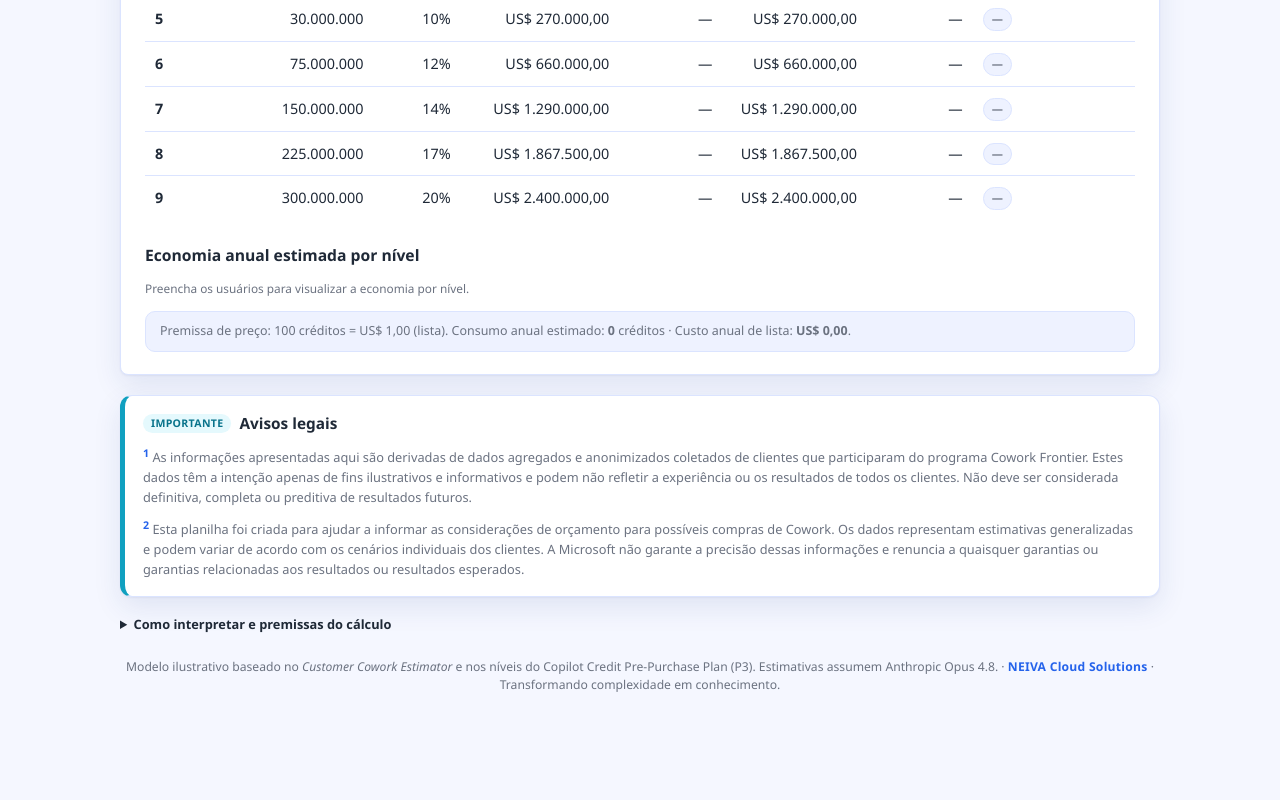
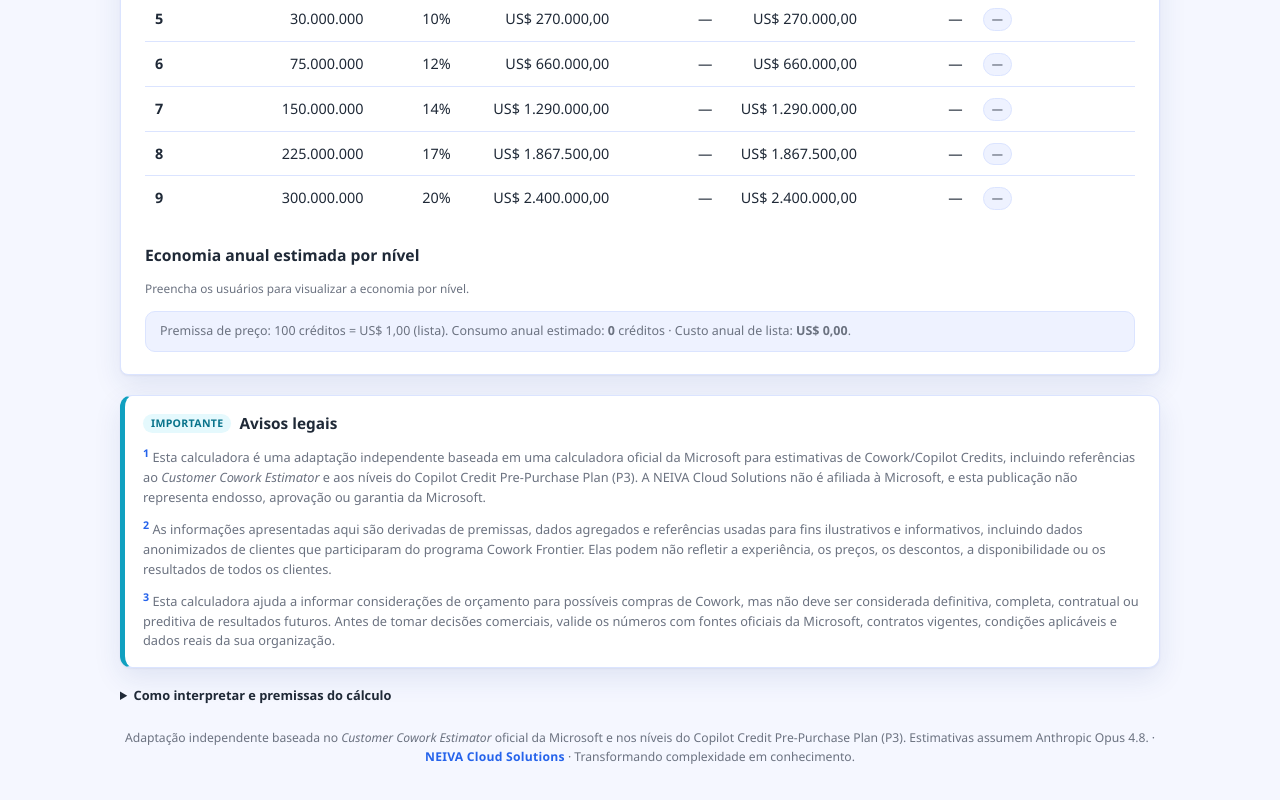
Before and after one commit to felipeneivadc/copilot-cowork-credit-calculator, a plain HTML site: page index.html in a window 1280 px wide. Shown: the part 2615-3415 px from the top of the page. Before the commit the page ends 3385 px from the top, so only its background shows below. Drawn offline with Linux system fonts and the light colour scheme.

Commit message:
Clarify Microsoft estimator basis

```diff
--- a/index.html
+++ b/index.html
@@ -322,8 +322,9 @@
   <!-- AVISOS LEGAIS — destacados -->
   <div class="legal">
     <h3><span class="badge">IMPORTANTE</span> Avisos legais</h3>
-    <p><sup>1</sup> As informações apresentadas aqui são derivadas de dados agregados e anonimizados coletados de clientes que participaram do programa Cowork Frontier. Estes dados têm a intenção apenas de fins ilustrativos e informativos e podem não refletir a experiência ou os resultados de todos os clientes. Não deve ser considerada definitiva, completa ou preditiva de resultados futuros.</p>
-    <p><sup>2</sup> Esta planilha foi criada para ajudar a informar as considerações de orçamento para possíveis compras de Cowork. Os dados representam estimativas generalizadas e podem variar de acordo com os cenários individuais dos clientes. A Microsoft não garante a precisão dessas informações e renuncia a quaisquer garantias ou garantias relacionadas aos resultados ou resultados esperados.</p>
+    <p><sup>1</sup> Esta calculadora é uma adaptação independente baseada em uma calculadora oficial da Microsoft para estimativas de Cowork/Copilot Credits, incluindo referências ao <em>Customer Cowork Estimator</em> e aos níveis do Copilot Credit Pre-Purchase Plan (P3). A NEIVA Cloud Solutions não é afiliada à Microsoft, e esta publicação não representa endosso, aprovação ou garantia da Microsoft.</p>
+    <p><sup>2</sup> As informações apresentadas aqui são derivadas de premissas, dados agregados e referências usadas para fins ilustrativos e informativos, incluindo dados anonimizados de clientes que participaram do programa Cowork Frontier. Elas podem não refletir a experiência, os preços, os descontos, a disponibilidade ou os resultados de todos os clientes.</p>
+    <p><sup>3</sup> Esta calculadora ajuda a informar considerações de orçamento para possíveis compras de Cowork, mas não deve ser considerada definitiva, completa, contratual ou preditiva de resultados futuros. Antes de tomar decisões comerciais, valide os números com fontes oficiais da Microsoft, contratos vigentes, condições aplicáveis e dados reais da sua organização.</p>
   </div>
 
   <details class="note no-print">
@@ -332,7 +333,7 @@
     <p><strong>Para obter o desconto de um nível</strong>, é necessário pré-comprar pelo menos o volume de créditos daquele nível. A linha "Sem P3" representa o pagamento conforme o uso, sem compromisso. <strong>Recomendado</strong> = nível com o menor custo líquido anual para o seu consumo estimado.</p>
   </details>
 
-  <p class="foot">Modelo ilustrativo baseado no <em>Customer Cowork Estimator</em> e nos níveis do Copilot Credit Pre-Purchase Plan (P3). Estimativas assumem Anthropic Opus 4.8. · <span class="fbrand">NEIVA Cloud Solutions</span> · Transformando complexidade em conhecimento.</p>
+  <p class="foot">Adaptação independente baseada no <em>Customer Cowork Estimator</em> oficial da Microsoft e nos níveis do Copilot Credit Pre-Purchase Plan (P3). Estimativas assumem Anthropic Opus 4.8. · <span class="fbrand">NEIVA Cloud Solutions</span> · Transformando complexidade em conhecimento.</p>
 
 </div>
 
```
Also changed, not shown: 1 other file.
